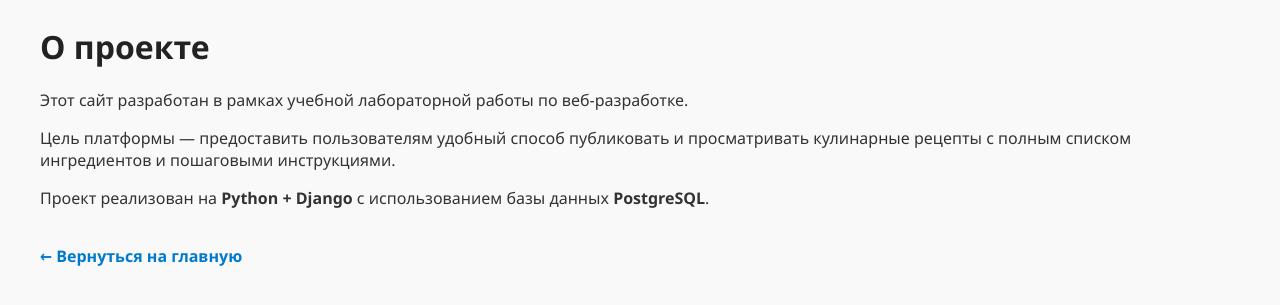
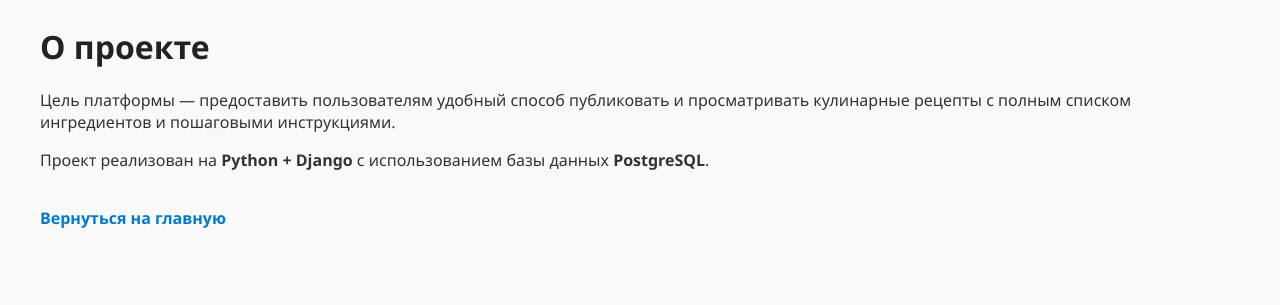
Before and after one commit to Aliya-aaa/trpo_laba_1, a Django app: page /about/ in a window 1280 px wide. Shown: the part 60-365 px from the top of the page. Run offline with Django 5.2, Linux system fonts and the light colour scheme.

Commit message:
Исправила ошибки

```diff
--- a/accounts/views.py
+++ b/accounts/views.py
@@ -1,7 +1,7 @@
 from django.shortcuts import render, redirect
-from django.contrib.auth import login
 from django.contrib.auth.forms import UserCreationForm, AuthenticationForm
-from django.contrib.auth import authenticate, login as auth_login
+from django.contrib.auth import login as auth_login
+
 
 def register(request):
     if request.method == 'POST':
@@ -14,6 +14,7 @@ def register(request):
         form = UserCreationForm()
     return render(request, 'accounts/register.html', {'form': form})
 
+
 def user_login(request):
     if request.method == 'POST':
         form = AuthenticationForm(data=request.POST)
--- a/recipes/admin.py
+++ b/recipes/admin.py
@@ -1,15 +1,18 @@
 from django.contrib import admin
 from .models import Recipe, Ingredient, RecipeIngredient
+
 
 class RecipeIngredientInline(admin.TabularInline):
     model = RecipeIngredient
     extra = 1
+
 
 @admin.register(Recipe)
 class RecipeAdmin(admin.ModelAdmin):
     list_display = ['title', 'cooking_time']
     inlines = [RecipeIngredientInline]
 
+
 @admin.register(Ingredient)
 class IngredientAdmin(admin.ModelAdmin):
     list_display = ['name']
--- a/recipes/models.py
+++ b/recipes/models.py
@@ -1,10 +1,12 @@
 from django.db import models
+
 
 class Ingredient(models.Model):
     name = models.CharField(max_length=100, unique=True)
 
     def __str__(self):
         return self.name
+
 
 class Recipe(models.Model):
     title = models.CharField(max_length=200)
@@ -15,6 +17,7 @@ class Recipe(models.Model):
     def __str__(self):
         return self.title
 
+
 class RecipeIngredient(models.Model):
     recipe = models.ForeignKey(Recipe, on_delete=models.CASCADE, related_name='recipe_ingredients')
     ingredient = models.ForeignKey(Ingredient, on_delete=models.CASCADE)
--- a/recipes/templates/recipes/about.html
+++ b/recipes/templates/recipes/about.html
@@ -4,9 +4,8 @@
 
 {% block content %}
 <h1>О проекте</h1>
-<p>Этот сайт разработан в рамках учебной лабораторной работы по веб-разработке.</p>
 <p>Цель платформы — предоставить пользователям удобный способ публиковать и просматривать кулинарные рецепты с полным списком ингредиентов и пошаговыми инструкциями.</p>
 <p>Проект реализован на <strong>Python + Django</strong> с использованием базы данных <strong>PostgreSQL</strong>.</p>
 
-<a href="{% url 'recipe_list' %}" class="back-link">← Вернуться на главную</a>
+<a href="{% url 'recipe_list' %}" class="back-link">Вернуться на главную</a>
 {% endblock %}
--- a/recipes/templates/recipes/base.html
+++ b/recipes/templates/recipes/base.html
@@ -13,10 +13,9 @@
     <a href="{% url 'about' %}">О проекте</a>
     {% if user.is_authenticated %}
     <span>Привет, {{ user.username }}!</span>
-    <!-- Вместо: <a href="{% url 'logout' %}">Выйти</a> -->
 <form method="post" action="{% url 'logout' %}" style="display: inline;">
     {% csrf_token %}
-    <button type="submit" style="background: none; border: none; color: #007acc; cursor: pointer;">Выйти</button>
+    <button type="submit" style="background: none; border: none; color: #007acc; cursor: pointer;"> Выйти </button>
 </form>
 {% else %}
     <a href="{% url 'login' %}">Войти</a> |
--- a/recipes/templates/recipes/recipe_list.html
+++ b/recipes/templates/recipes/recipe_list.html
@@ -1,11 +1,7 @@
 {% extends 'recipes/base.html' %}
-
 {% block title %}Рецепты{% endblock %}
-
 {% block content %}
 <h1>Рецепты</h1>
-
-<!-- Форма поиска -->
 <form method="get" action="{% url 'search_by_ingredient' %}" style="margin-bottom: 20px;">
     <input type="text" name="q" placeholder="Поиск по ингредиенту (например: чеснок)"
            value="{{ search_query }}" style="padding: 8px; width: 300px;">
@@ -14,11 +10,9 @@
         <a href="{% url 'recipe_list' %}" style="margin-left: 10px; color: #555; text-decoration: none;">×</a>
     {% endif %}
 </form>
-
 {% if search_query %}
     <h3>Результаты по запросу: "{{ search_query }}"</h3>
 {% endif %}
-
 {% if recipes %}
     <div class="recipe-grid">
         {% for recipe in recipes %}
--- a/recipes_project/urls.py
+++ b/recipes_project/urls.py
@@ -14,18 +14,16 @@ Including another URLconf
     1. Import the include() function: from django.urls import include, path
     2. Add a URL to urlpatterns:  path('blog/', include('blog.urls'))
 """
-# recipes_project/urls.py
 from django.contrib import admin
 from django.urls import path, include
 from django.conf import settings
 from django.conf.urls.static import static
-from django.contrib.auth import views as auth_views  # ← импортирован
+from django.contrib.auth import views as auth_views
 
 urlpatterns = [
     path('admin/', admin.site.urls),
     path('', include('recipes.urls')),
     path('accounts/', include('accounts.urls')),
-    # Маршрут выхода — перенаправляет на главную
     path('accounts/logout/', auth_views.LogoutView.as_view(next_page='recipe_list'), name='logout'),
 ]
 
```
Also changed, not shown: recipes/static/recipes/style.css (+0 -7 lines), recipes/templates/recipes/recipe_detail.html (+1 -6 lines).
